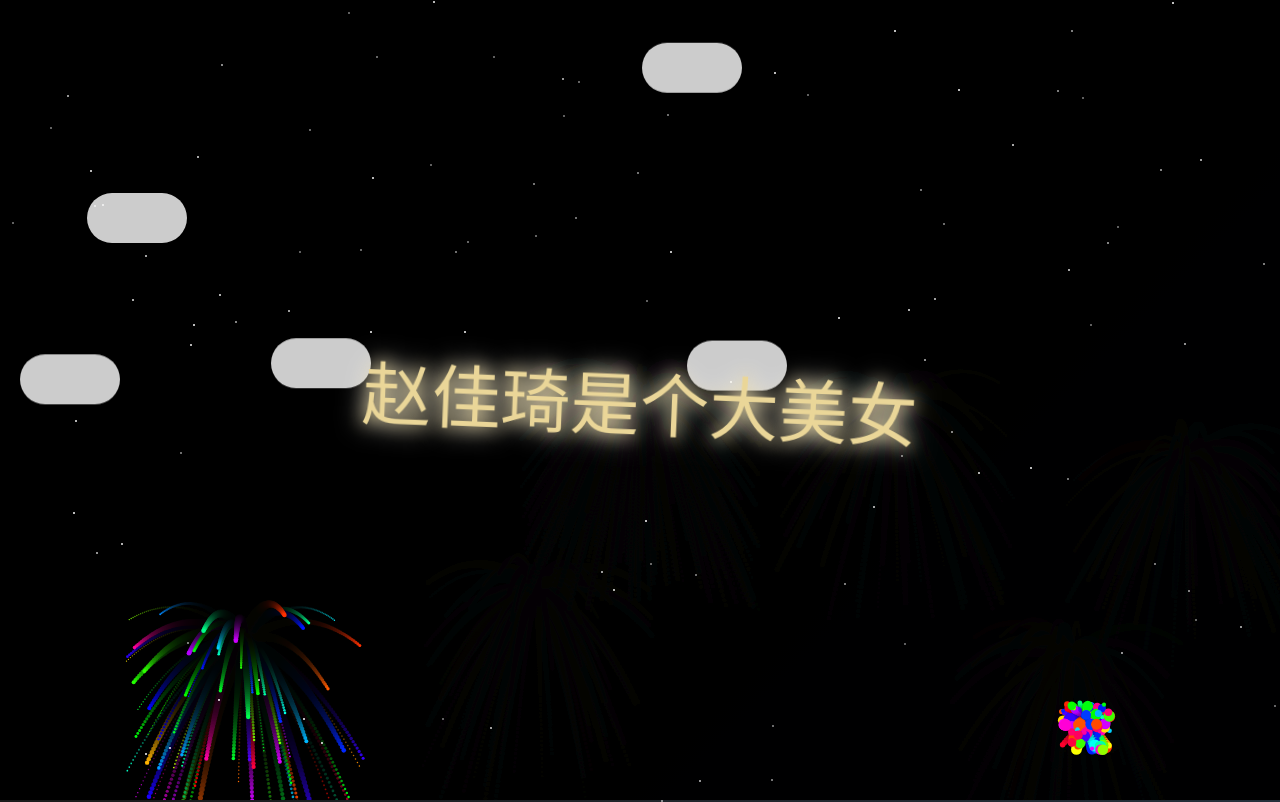
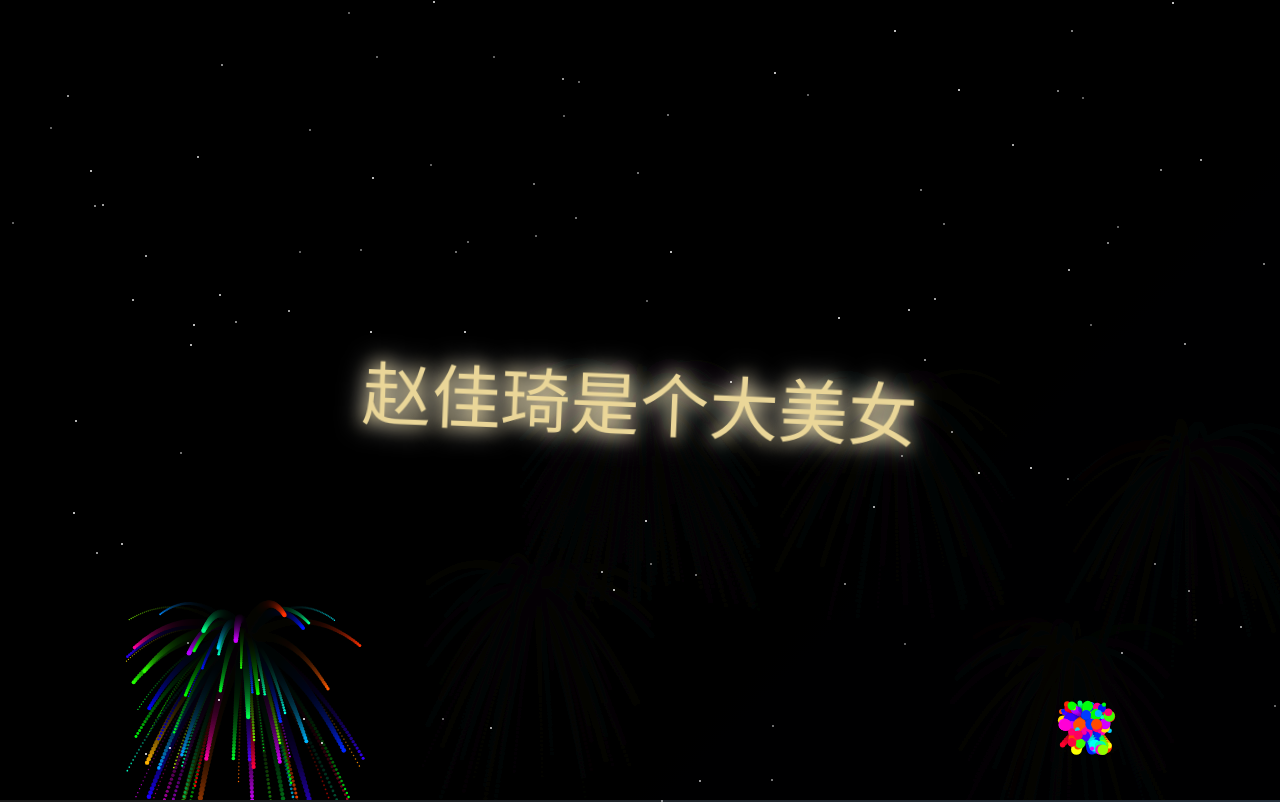
Before and after one commit to mialium/demo, a plain HTML site: page index.html in a window 1280 px wide. Drawn offline with Linux system fonts and the light colour scheme.

Commit message:
Update index.html

```diff
--- a/index.html
+++ b/index.html
@@ -422,19 +422,9 @@
             }
         }
 
-        function createClouds() {
-            for (let i = 0; i < 5; i++) {
-                const cloud = document.createElement('div');
-                cloud.className = 'cloud';
-                cloud.style.left = `${Math.random() * 100}vw`;
-                cloud.style.top = `${Math.random() * 50}vh`;
-                cloud.style.animationDelay = `${Math.random() * 6}s`;
-                document.body.appendChild(cloud);
-            }
-        }
 
         createStars();
-        createClouds();
+
         bgMusic.play().catch(() => {});
 
         setTimeout(() => {
```
